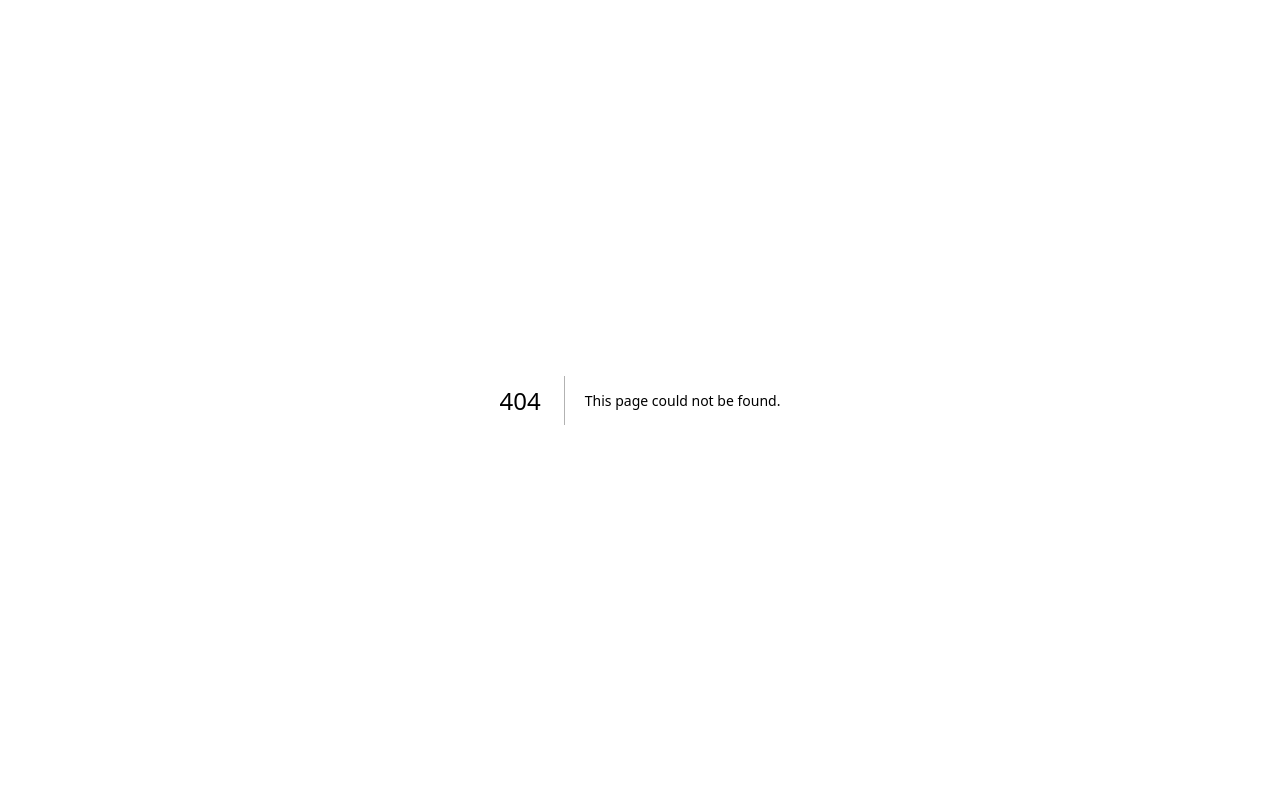
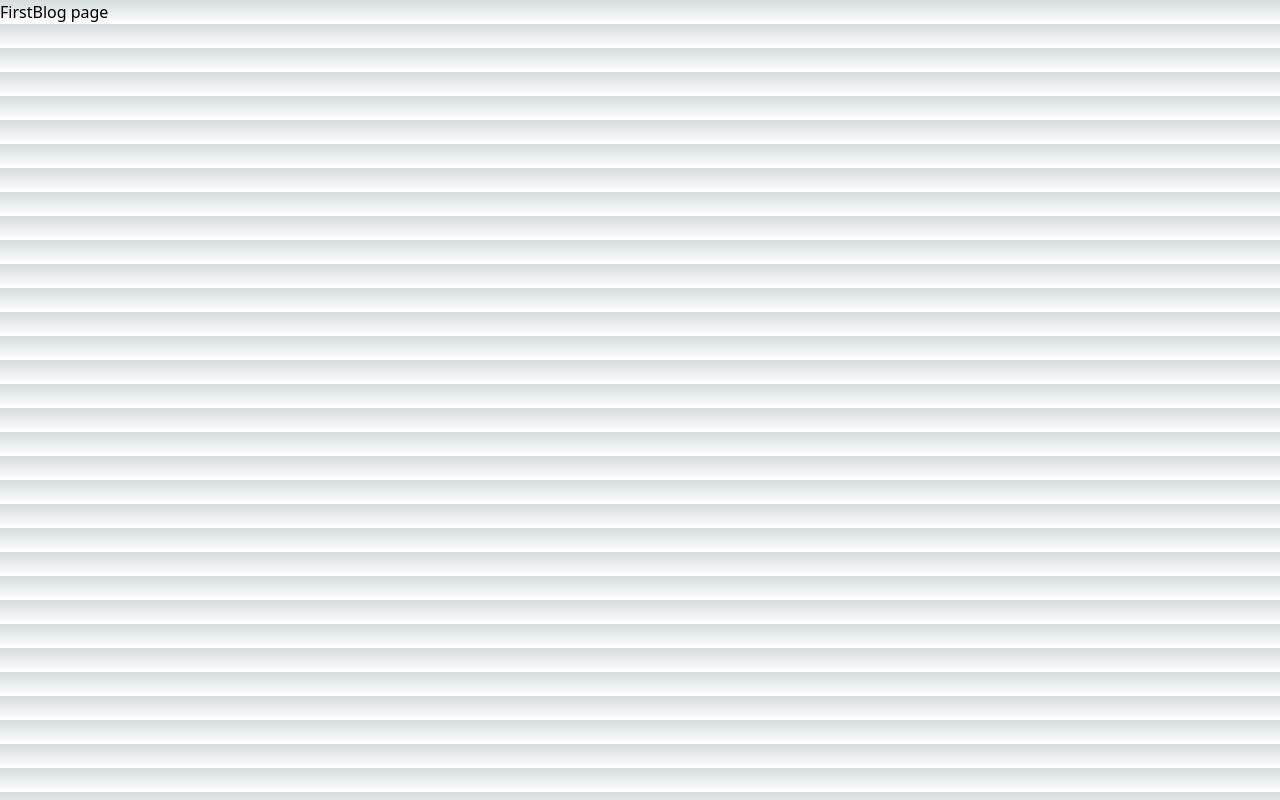
Before and after one commit to Efoneli/next-playground, a Next.js app in the folder hello-world/: page /blog/second-blog in a window 1280 px wide. Before the commit this address had no page. Built offline with nearby package versions, Linux system fonts and the light colour scheme.

Commit message:
routing with pages

```diff
--- /dev/null
+++ b/hello-world/pages/blog/blog.js
@@ -0,0 +1,5 @@
+function Blog() {
+    return <h1>Blog page</h1>
+}
+
+export default Blog
--- /dev/null
+++ b/hello-world/pages/blog/second-blog.js
@@ -0,0 +1,5 @@
+function FirstBlog() {
+    return <h1>FirstBlog page</h1>
+}
+
+export default FirstBlog
--- a/hello-world/pages/posts/first-post.js
+++ /dev/null
@@ -1,12 +0,0 @@
-import Link from 'next/link';
-
-export default function FirstPost() {
-    return (
-    <>
-        <h1>First post</h1>;
-        <h2>
-            <Link href='/'>Back to home</Link>
-        </h2>
-     </>
-     )
-}
```
